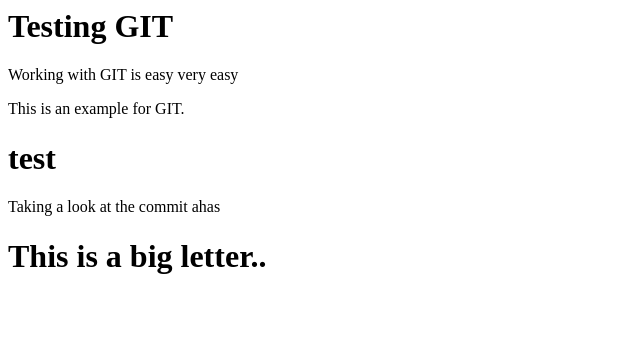
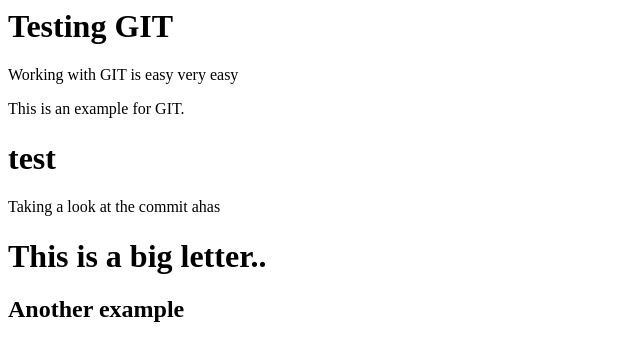
Before and after one commit to aserrano4sap/PM_TimeEntry, a plain HTML site: page index.html in a window 1280 px wide. Shown: the whole page, without its empty margins (0-640 px from the left). Drawn offline with Linux system fonts and the light colour scheme.

Commit message:
Adding a tab

```diff
--- a/index.html
+++ b/index.html
@@ -12,3 +12,4 @@
 </div>
 
 <h1>This is a big letter..</h1>
+<h2>Another example</h2>
```
